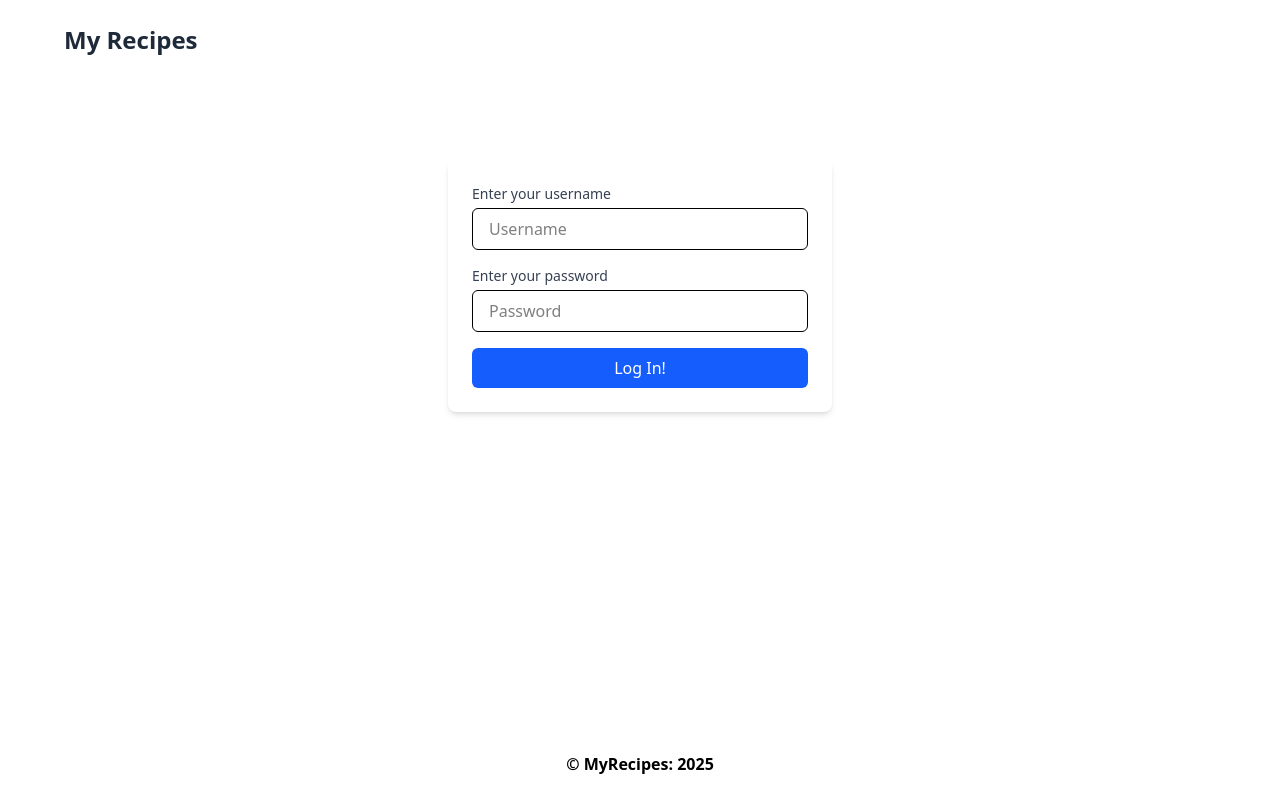
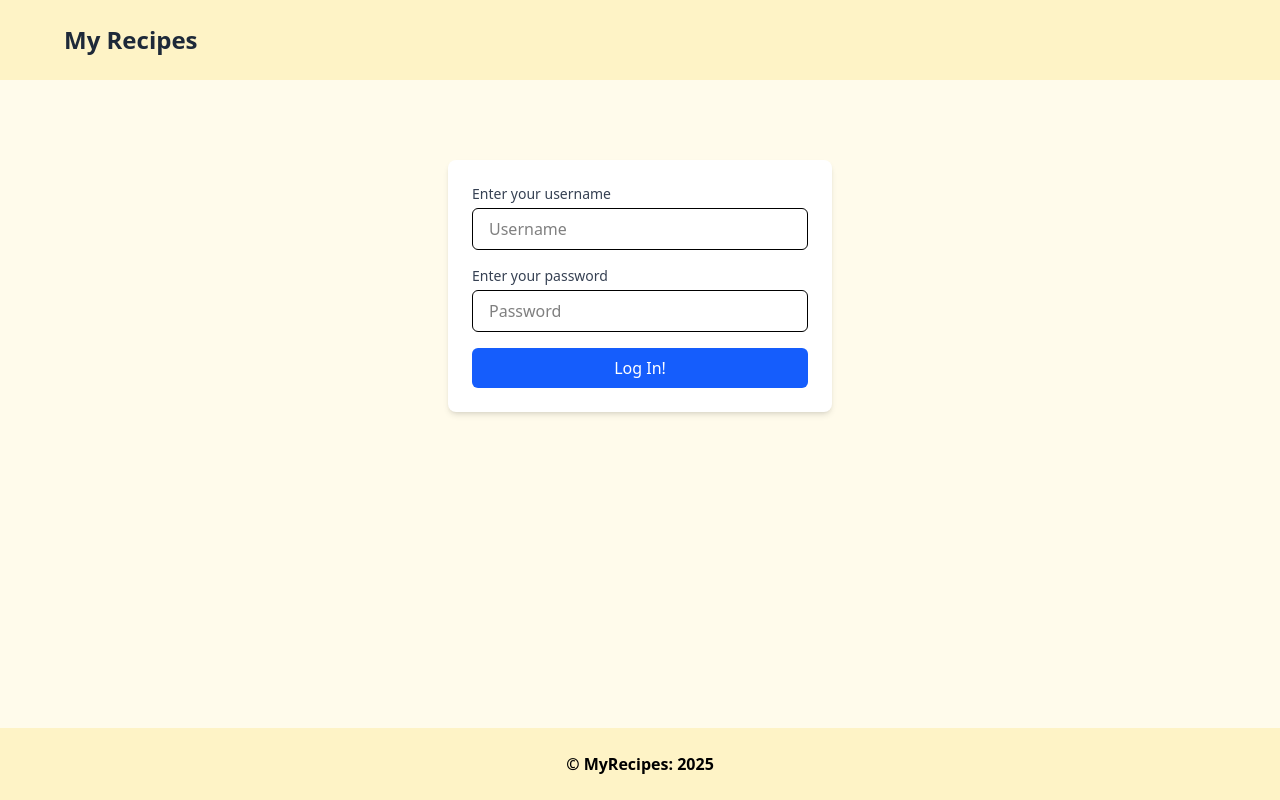
Before and after one commit to mvic89/dynamic-recipes, a Next.js app: page / in a window 1280 px wide. Built offline with nearby package versions, Linux system fonts and the light colour scheme.

Commit message:
added background colors

```diff
--- a/src/app/categories/[category]/page.tsx
+++ b/src/app/categories/[category]/page.tsx
@@ -48,7 +48,7 @@ const CategoryPage = () => {
   };
 
   return (
-    <div className="font-sans flex flex-grow flex-col items-center justify-items-center p-8 pb-20 gap-16 sm:p-20">
+    <div className="font-sans flex flex-grow flex-col items-center justify-items-center p-8 pb-20 gap-16 bg-amber-50 sm:p-20">
       <h2 className="text-2xl font-bold mb-4">
         Meals in category: {category}
       </h2>
--- a/src/app/categories/page.tsx
+++ b/src/app/categories/page.tsx
@@ -42,7 +42,7 @@ const Categories = () => {
   };
 
   return (
-    <div className="font-sans flex flex-grow flex-col items-center justify-items-center p-8 pb-20 gap-16 sm:p-20">
+    <div className="font-sans flex flex-grow flex-col items-center justify-items-center p-8 pb-20 gap-16 bg-amber-50 sm:p-20">
       <h2 className="text-2xl font-bold mb-4">Browse Categories</h2>
 
       <div className="grid grid-cols-1 sm:grid-cols-2 md:grid-cols-4 gap-6">
--- a/src/app/components/Footer/index.tsx
+++ b/src/app/components/Footer/index.tsx
@@ -1,6 +1,6 @@
 const Footer = () => {
   return (
-    <footer className="flex justify-center  px-6 py-6 w-full max-w-[1200px] mx-auto font-bold">
+    <footer className="flex justify-center py-6 w-full mx-auto font-bold bg-amber-100">
       <p>&copy; MyRecipes: 2025</p>
     </footer>
   )
--- a/src/app/components/Header/index.tsx
+++ b/src/app/components/Header/index.tsx
@@ -14,7 +14,7 @@ const Header = () => {
   };
 
   return (
-  <header>
+  <header className="bg-amber-100">
     <div className="w-full max-w-[1200px] mx-auto px-6 py-6">
       <div className="flex flex-col sm:flex-row sm:justify-between sm:items-center items-center text-center sm:text-left  gap-4">
         <Link href="/">
@@ -25,19 +25,19 @@ const Header = () => {
           <nav className="flex flex-col sm:flex-row gap-2 sm:gap-4 items-center">
             <Link
               href="/"
-              className="text-gray-700 hover:text-blue-600 font-semibold transition-colors"
+              className="text-gray-700 hover:text-gray-500 font-semibold transition-colors"
             >
               Home
             </Link>
             <Link
               href="/categories"
-              className="text-gray-700 hover:text-blue-600 font-semibold transition-colors"
+              className="text-gray-700 hover:text-gray-500 font-semibold transition-colors"
             >
               Categories
             </Link>
             <Link
               href="/profile"
-              className="text-gray-700 hover:text-blue-600 font-semibold transition-colors"
+              className="text-gray-700 hover:text-gray-500 font-semibold transition-colors"
             >
               Profile
             </Link>
--- a/src/app/meals/[id]/page.tsx
+++ b/src/app/meals/[id]/page.tsx
@@ -41,7 +41,8 @@ const MealDetailPage = async ({ params }: Props) => {
   }
 
   return (
-    <div className="py-8 px-8 max-w-lg mx-auto sm:px-2">
+    <div className="bg-amber-50">
+      <div className="py-8 px-8 max-w-lg mx-auto  sm:px-2">
         <h1 className="text-3xl font-bold mb-4">{meal.strMeal}</h1>
         <img
           src={meal.strMealThumb}
@@ -64,6 +65,7 @@ const MealDetailPage = async ({ params }: Props) => {
           <p className="whitespace-pre-line">{meal.strInstructions}</p>
         </div>
       </div>
+    </div>
   );
 };
 
--- a/src/app/page.tsx
+++ b/src/app/page.tsx
@@ -7,7 +7,7 @@ export default function Home() {
   const { user } = useUserContext() as UserContextType;
 
   return (
-    <div className="font-sans flex flex-grow flex-col items-center justify-items-center p-8 pb-20 gap-16 sm:p-20">
+    <div className="font-sans flex flex-grow flex-col items-center justify-items-center p-8 pb-20 gap-16 bg-amber-50 sm:p-20">
       {user ?
         <section className="text-center max-w-2xl">
             <h1 className="text-4xl font-bold mb-4">Hi {user.name}!</h1>
--- a/src/app/profile/page.tsx
+++ b/src/app/profile/page.tsx
@@ -11,7 +11,8 @@ const Profile = () => {
   }
 
   return (
-    <div className="py-8 max-w-2xl mx-auto flex flex-grow flex-col">
+    <div className="flex flex-grow flex-col bg-amber-50">
+      <div className="py-8 max-w-2xl mx-auto ">
         <h2 className="text-2xl font-bold mb-4">Welcome, {user.name}!</h2>
         <div className="mb-6">
           <h3 className="text-xl font-semibold mb-2">Favourite Category</h3>
@@ -41,6 +42,7 @@ const Profile = () => {
           )}
         </div>
       </div>
+    </div>
   );
 };
 
```
Lines whose indentation alone changed are shown as unchanged.
